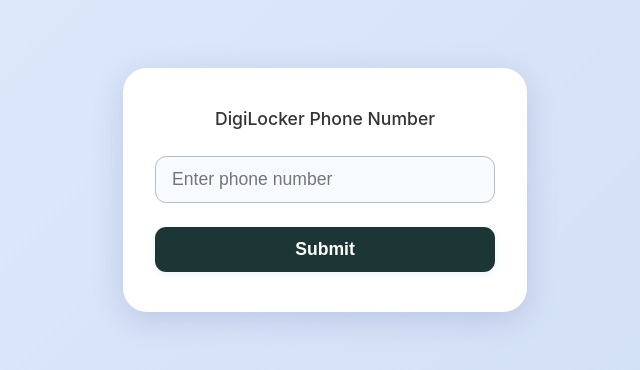
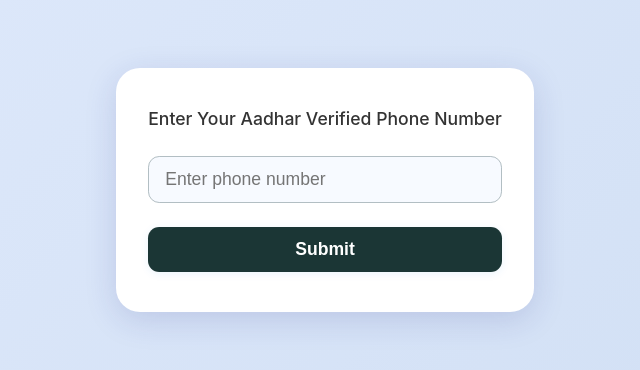
Before and after one commit to Vickysonaiya/OnePass_Decentro_Screens, a React (Create React App) app: page / in a window 1280 px wide. Shown: the part 210-580 px from the top of the page, without its empty margins (315-955 px from the left). Built offline with nearby package versions, Linux system fonts and the light colour scheme.

Commit message:
minnor changes

```diff
--- a/public/index.html
+++ b/public/index.html
@@ -10,34 +10,11 @@
       content="Web site created using create-react-app"
     />
     <link rel="apple-touch-icon" href="%PUBLIC_URL%/logo192.png" />
-    <!--
-      manifest.json provides metadata used when your web app is installed on a
-      user's mobile device or desktop. See https://developers.google.com/web/fundamentals/web-app-manifest/
-    -->
     <link rel="manifest" href="%PUBLIC_URL%/manifest.json" />
-    <!--
-      Notice the use of %PUBLIC_URL% in the tags above.
-      It will be replaced with the URL of the `public` folder during the build.
-      Only files inside the `public` folder can be referenced from the HTML.
-
-      Unlike "/favicon.ico" or "favicon.ico", "%PUBLIC_URL%/favicon.ico" will
-      work correctly both with client-side routing and a non-root public URL.
-      Learn how to configure a non-root public URL by running `npm run build`.
-    -->
-    <title>React App</title>
+    <title>OnePass Aadhar-verification</title>
   </head>
   <body>
     <noscript>You need to enable JavaScript to run this app.</noscript>
     <div id="root"></div>
-    <!--
-      This HTML file is a template.
-      If you open it directly in the browser, you will see an empty page.
-
-      You can add webfonts, meta tags, or analytics to this file.
-      The build step will place the bundled scripts into the <body> tag.
-
-      To begin the development, run `npm start` or `yarn start`.
-      To create a production bundle, use `npm run build` or `yarn build`.
-    -->
   </body>
 </html>
--- a/src/PhoneNumberScreen.js
+++ b/src/PhoneNumberScreen.js
@@ -19,7 +19,7 @@ function PhoneNumberScreen() {
   return (
     <div className="phone-screen-bg">
       <form className="phone-form" onSubmit={handleSubmit}>
-        <label htmlFor="phone">DigiLocker Phone Number</label>
+        <label htmlFor="phone">Enter Your Aadhar Verified Phone Number</label>
         <input
           id="phone"
           type="text"
```
Also changed, not shown: 1 other file (tests, documents, lock files or other folders).
